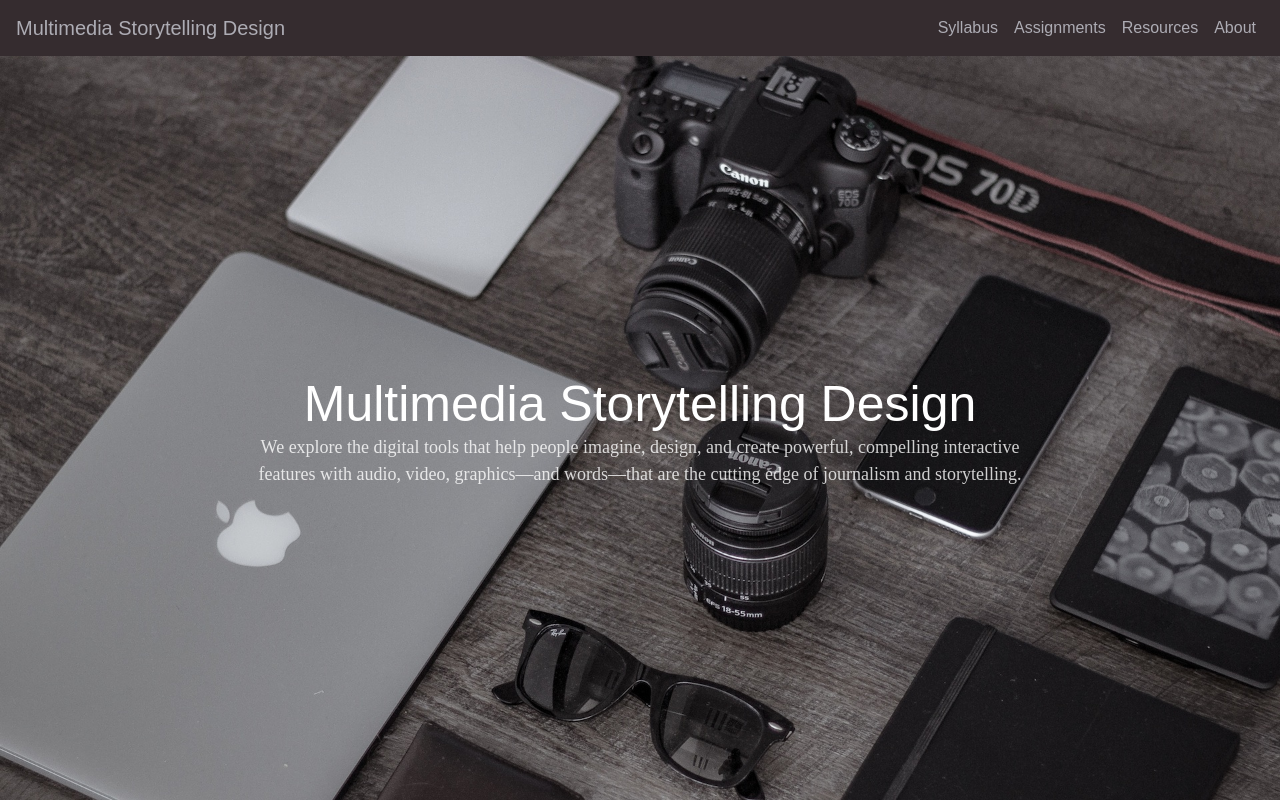
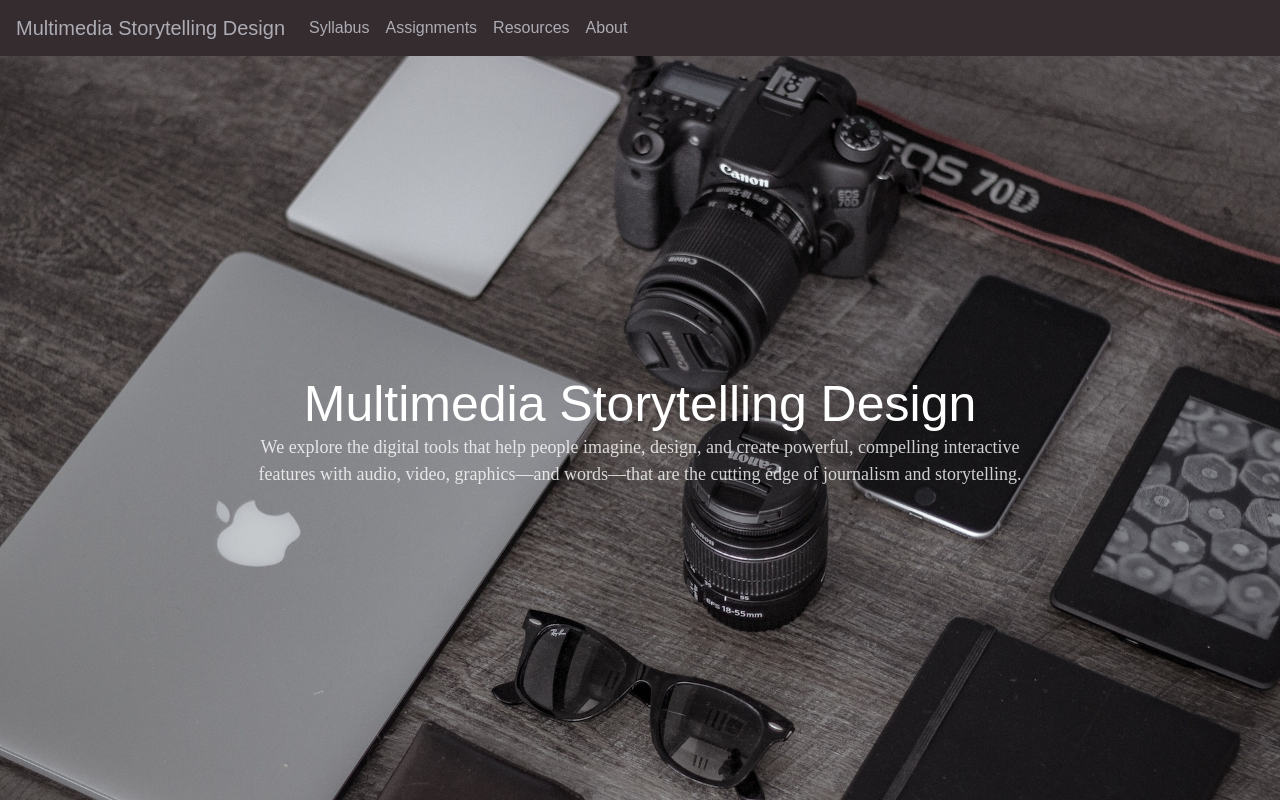
Before and after one commit to jeffreybarry/course-template, a plain HTML site: page index.html in a window 1280 px wide. Drawn offline with nearby package versions, Linux system fonts and the light colour scheme; a web font is replaced by a local one.

Commit message:
removed right align on navbar

```diff
--- a/index.html
+++ b/index.html
@@ -27,7 +27,7 @@
         <button class="navbar-toggler" type="button" data-toggle="collapse" data-target="#navbarNavAltMarkup" aria-controls="navbarNavAltMarkup" aria-expanded="false" aria-label="Toggle navigation">
           <span class="navbar-toggler-icon"></span>
         </button>
-        <div class="collapse navbar-collapse d-flex justify-content-end" id="navbarNavAltMarkup">
+        <div class="collapse navbar-collapse" id="navbarNavAltMarkup">
           <div class="navbar-nav">
             <a class="nav-item nav-link" href="#">Syllabus</a>
             <a class="nav-item nav-link" href="#">Assignments</a>
@@ -59,7 +59,7 @@
 
 
     <!-- Theme JavaScript -->
-    <script src="https://code.jquery.com/jquery-3.2.1.slim.min.js" integrity="sha384-KJ3o2DKtIkvYIK3UENzmM7KCkRr/rE9/Qpg6aAZGJwFDMVNA/GpGFF93hXpG5KkN" crossorigin="anonymous"></script>
+<script src="https://code.jquery.com/jquery-3.2.1.slim.min.js" integrity="sha384-KJ3o2DKtIkvYIK3UENzmM7KCkRr/rE9/Qpg6aAZGJwFDMVNA/GpGFF93hXpG5KkN" crossorigin="anonymous"></script>
 <script src="https://cdnjs.cloudflare.com/ajax/libs/popper.js/1.12.9/umd/popper.min.js" integrity="sha384-ApNbgh9B+Y1QKtv3Rn7W3mgPxhU9K/ScQsAP7hUibX39j7fakFPskvXusvfa0b4Q" crossorigin="anonymous"></script>
 <script src="https://maxcdn.bootstrapcdn.com/bootstrap/4.0.0/js/bootstrap.min.js" integrity="sha384-JZR6Spejh4U02d8jOt6vLEHfe/JQGiRRSQQxSfFWpi1MquVdAyjUar5+76PVCmYl" crossorigin="anonymous"></script>
 
```
